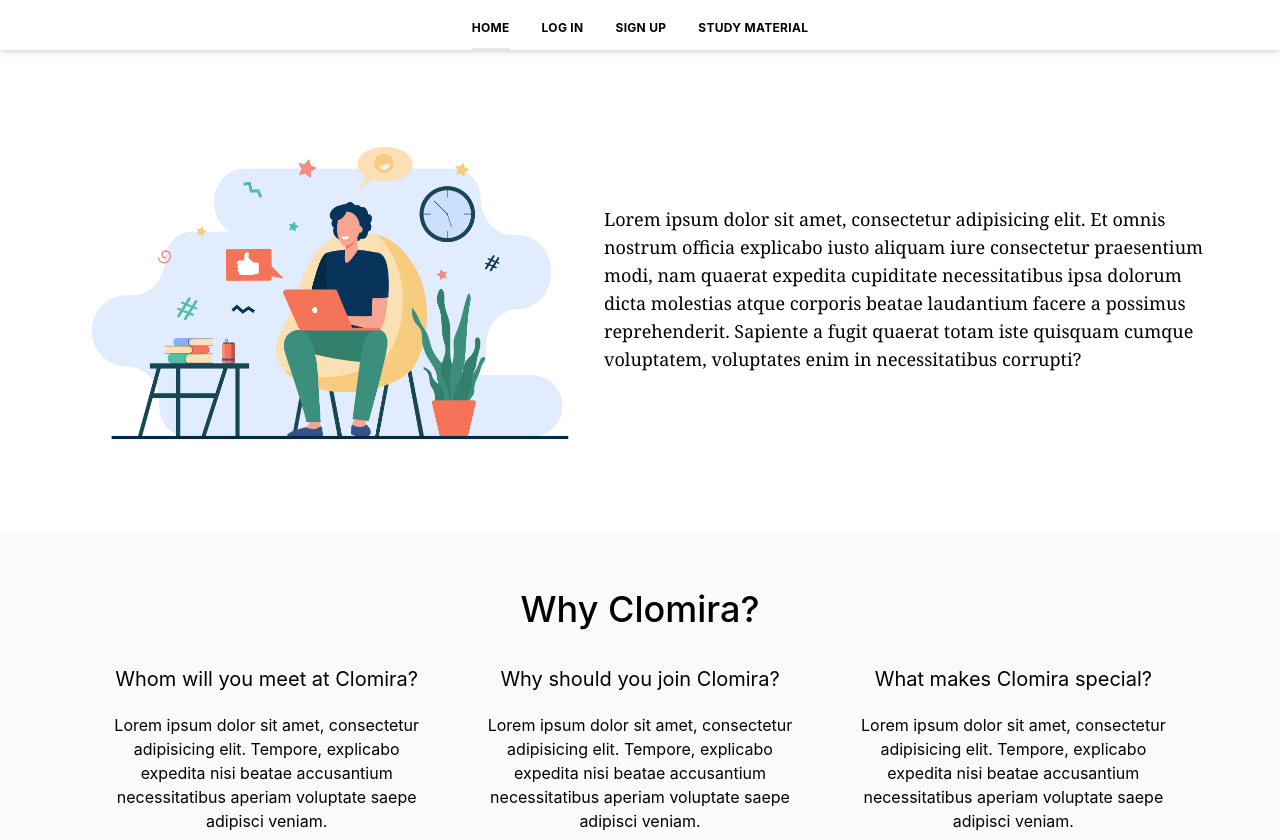
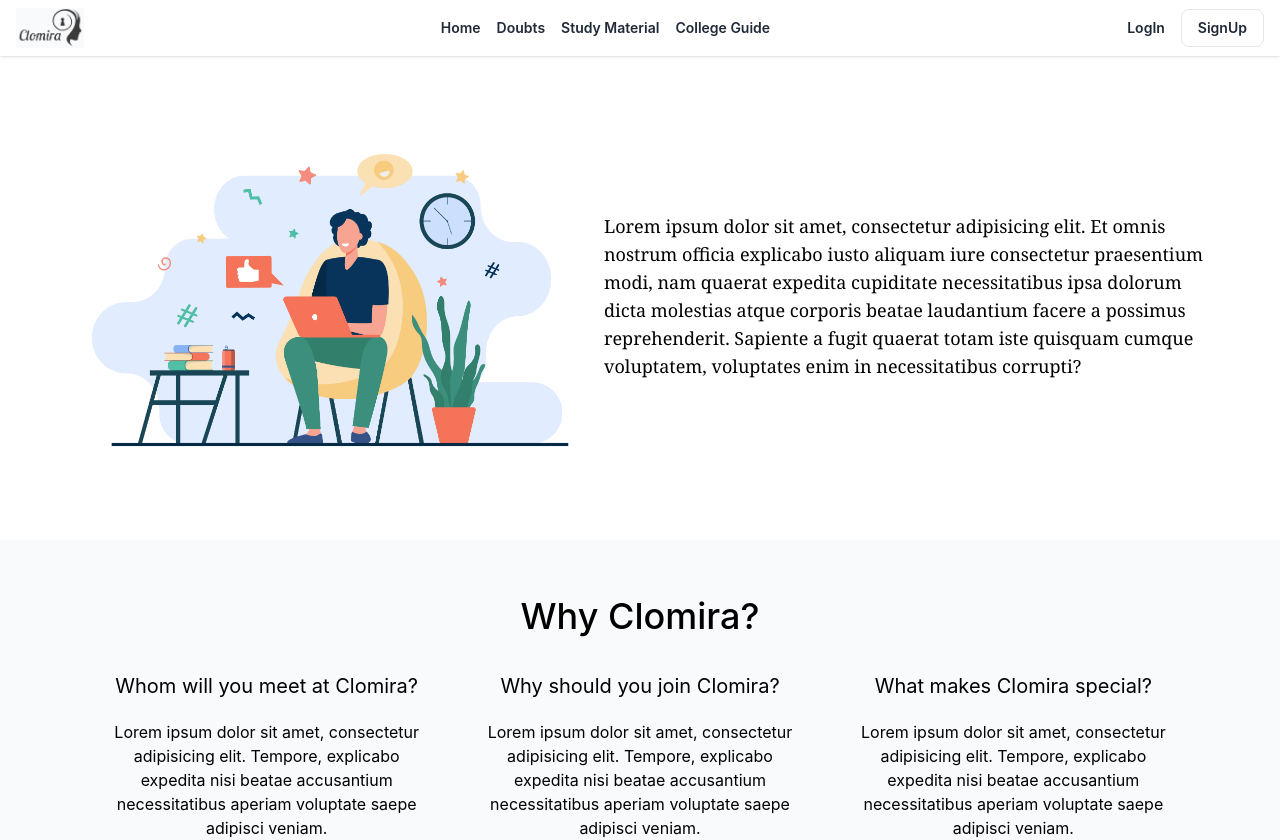
Before and after one commit to clomira/clomira, a Next.js app: page / in a window 1280 px wide. Shown: the top 840 px of the page. Built offline with nearby package versions, Linux system fonts and the light colour scheme.

Commit message:
modified Navbar

```diff
--- a/components/NavBar.tsx
+++ b/components/NavBar.tsx
@@ -1,35 +1,65 @@
 import Link from "next/link";
 
 function NavBar() {
-  // return (
-  //   <div className="bg-slate-50 grid grid-cols-2">
-  //     <div className="pl-32 p-3">
-  //       <img src="/clomira_logo.jpg" alt="Clomira Logo" className="h-20 w-44" />
-  //     </div>
-  //     <div className="flex flex-row justify-center items-center">
-  //       <Link href="/"><div className="mr-20 cursor-pointer" >Home</div></Link>
-  //       <Link href="/login"><div className="mr-20 cursor-pointer" >Login</div></Link>
-  //       <Link href="/signup"><div className="mr-20 cursor-pointer" >Signup</div></Link>
-  //     </div>
-  //   </div>
-  // );
+  //   return (
+  //     <nav classNameName="bg-white px-8 pt-2 shadow-md">
+  //       <div classNameName="-mb-px ">
+
+  //        <div classNameName="inline-block"><img src="/clomira_logo.jpg" alt="Clomira Logo" classNameName=" left-0 h-15 w-44 no-underline text-teal-dark border-b-2 border-teal-dark uppercase tracking-wide font-bold text-xs py-3 mr-8" /></div>
+  //       <div classNameName="-mb-px top-0 flex justify-center">
+  //         <a classNameName="no-underline text-teal-dark border-b-2 border-teal-dark uppercase tracking-wide font-bold text-xs py-3 mr-8" href="/">
+  //           Home
+  //         </a>
+  //         <a classNameName="no-underline text-grey-dark border-b-2 border-transparent uppercase tracking-wide font-bold text-xs py-3 mr-8" href="/login">
+  //           Log In
+  //         </a>
+  //         <a classNameName="no-underline text-grey-dark border-b-2 border-transparent uppercase tracking-wide font-bold text-xs py-3 mr-8" href="/signup">
+  //           Sign Up
+  //         </a>
+  //         <a classNameName="no-underline text-grey-dark border-b-2 border-transparent uppercase tracking-wide font-bold text-xs py-3" href="/study_material">
+  //           Study Material
+  //         </a>
+  //       </div>
+  //       </div>
+  //     </nav>
+  //   )
   return (
-    <nav className="bg-white px-8 pt-2 shadow-md">
-      <div className="-mb-px flex justify-center">
-        <a className="no-underline text-teal-dark border-b-2 border-teal-dark uppercase tracking-wide font-bold text-xs py-3 mr-8" href="/">
-          Home
-        </a>
-        <a className="no-underline text-grey-dark border-b-2 border-transparent uppercase tracking-wide font-bold text-xs py-3 mr-8" href="/login">
-          Log In
-        </a>
-        <a className="no-underline text-grey-dark border-b-2 border-transparent uppercase tracking-wide font-bold text-xs py-3 mr-8" href="/signup">
-          Sign Up
-        </a>
-        <a className="no-underline text-grey-dark border-b-2 border-transparent uppercase tracking-wide font-bold text-xs py-3" href="/study_material">
-          Study Material
-        </a>
+    <div className="sticky top-0 z-50">
+      <div className="bg-white shadow">
+        <div className="container mx-auto px-4">
+          <div className="flex items-center justify-between py-2">
+            <div>
+              <img src="/clomira_logo.jpg" alt="Clomira Logo" className="h-10 w-30" />
+            </div>
+
+            <div className="hidden sm:flex sm:items-center">
+              <a href="/" className="text-gray-800 text-sm font-semibold hover:text-purple-600 mr-4">Home</a>
+              <a href="/Doubts" className="text-gray-800 text-sm font-semibold hover:text-purple-600 mr-4">Doubts</a>
+              <a href="/study_material" className="text-gray-800 text-sm font-semibold hover:text-purple-600 mr-4">Study Material</a>
+              <a href="/" className="text-gray-800 text-sm font-semibold hover:text-purple-600">College Guide</a>
+            </div>
+
+            <div className="hidden sm:flex sm:items-center">
+              <a href="/login" className="text-gray-800 text-sm font-semibold hover:text-purple-600 mr-4">LogIn</a>
+              <a href="/signup" className="text-gray-800 text-sm font-semibold border px-4 py-2 rounded-lg hover:text-purple-600 hover:border-purple-600">SignUp</a>
+            </div>
+          </div>
+
+          <div className="block sm:hidden bg-white border-t-2 py-2">
+            <div className="flex flex-col">
+              <a href="/" className="text-gray-800 text-sm font-semibold hover:text-purple-600 mb-1">Products</a>
+              <a href="doubts" className="text-gray-800 text-sm font-semibold hover:text-purple-600 mb-1">Marketplace</a>
+              <a href="/study_material" className="text-gray-800 text-sm font-semibold hover:text-purple-600 mb-1">Partners</a>
+              <a href="/" className="text-gray-800 text-sm font-semibold hover:text-purple-600 mb-1">Pricing</a>
+              <div className="flex justify-between items-center border-t-2 pt-2">
+                <a href="/login" className="text-gray-800 text-sm font-semibold hover:text-purple-600 mr-4">LogIn</a>
+                <a href="/signup" className="text-gray-800 text-sm font-semibold border px-4 py-1 rounded-lg hover:text-purple-600 hover:border-purple-600">SignUp</a>
+              </div>
+            </div>
+          </div>
+        </div>
       </div>
-    </nav>
+    </div>
   )
 }
 
```
